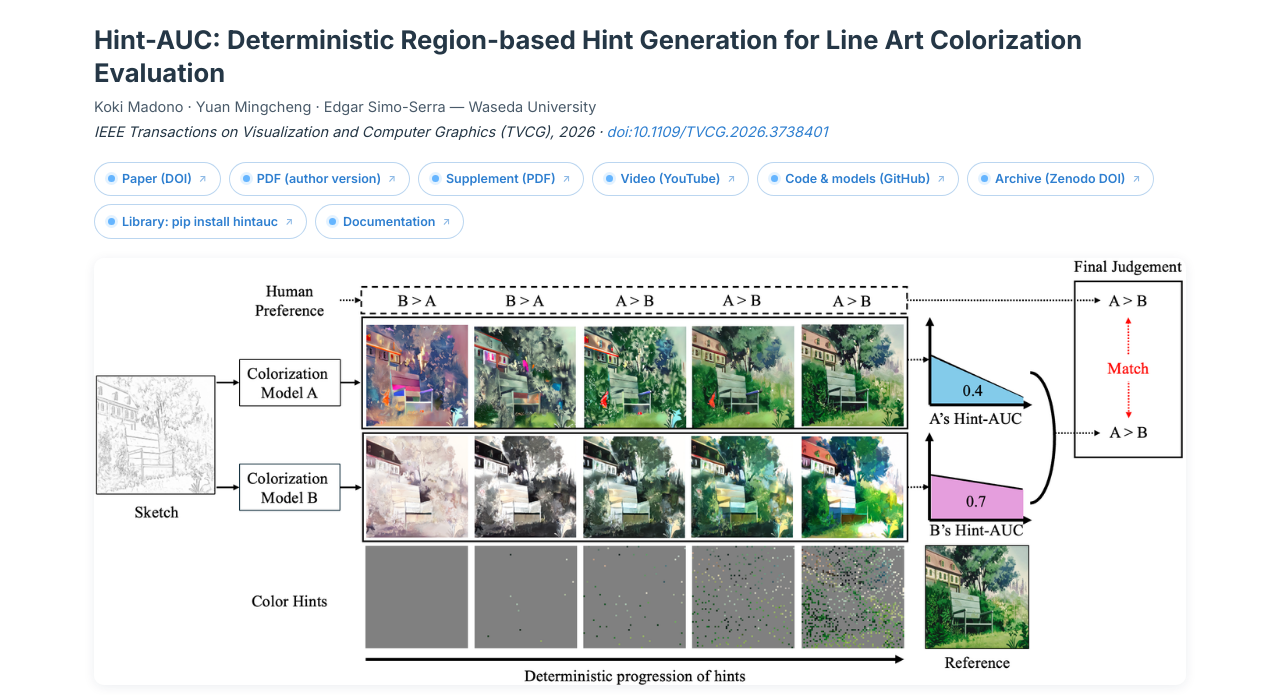
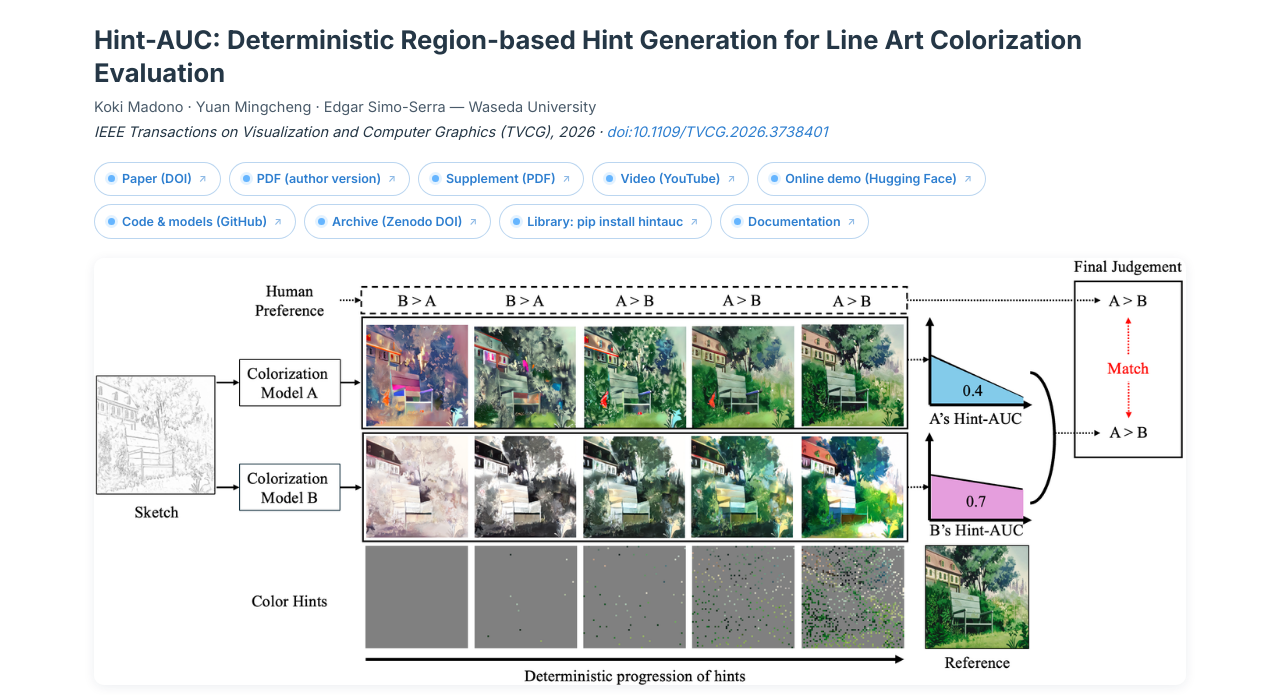
Before and after one commit to MADONOKOUKI/MADONOKOUKI.github.io, a plain HTML site: page projects/hintauc/index.html in a window 1280 px wide. Shown: the part 57-752 px from the top of the page. Drawn offline with Linux system fonts and the light colour scheme.

Commit message:
Hint-AUC page: link the online demo (Hugging Face Space)

```diff
--- a/projects/hintauc/index.html
+++ b/projects/hintauc/index.html
@@ -63,7 +63,7 @@
     <h1>Hint-AUC: Deterministic Region-based Hint Generation for Line Art Colorization Evaluation</h1>
     <p class="meta"><a href="../../">Koki Madono</a> · <a href="https://esslab.jp/en/members/" target="_blank" rel="noopener">Yuan Mingcheng</a> · <a href="https://esslab.jp/~ess/" target="_blank" rel="noopener">Edgar Simo-Serra</a> — Waseda University</p>
     <p class="venue">IEEE Transactions on Visualization and Computer Graphics (TVCG), 2026 · <a href="https://doi.org/10.1109/TVCG.2026.3738401" target="_blank" rel="noopener">doi:10.1109/TVCG.2026.3738401</a></p>
-    <ul class="chips"><li><a class="chip" href="https://doi.org/10.1109/TVCG.2026.3738401" target="_blank" rel="noopener">Paper (DOI)</a></li><li><a class="chip" href="../../papers/madono2026-hintauc.pdf">PDF (author version)</a></li><li><a class="chip" href="../../papers/madono2026-hintauc-supp.pdf">Supplement (PDF)</a></li><li><a class="chip" href="https://www.youtube.com/watch?v=JcV2Zg25Vdk" target="_blank" rel="noopener">Video (YouTube)</a></li><li><a class="chip" href="https://github.com/MADONOKOUKI/DetFill-with-DHT" target="_blank" rel="noopener">Code &amp; models (GitHub)</a></li><li><a class="chip" href="https://doi.org/10.5281/zenodo.22995102" target="_blank" rel="noopener">Archive (Zenodo DOI)</a></li><li><a class="chip" href="https://pypi.org/project/hintauc/" target="_blank" rel="noopener">Library: pip install hintauc</a></li><li><a class="chip" href="docs/">Documentation</a></li></ul>
+    <ul class="chips"><li><a class="chip" href="https://doi.org/10.1109/TVCG.2026.3738401" target="_blank" rel="noopener">Paper (DOI)</a></li><li><a class="chip" href="../../papers/madono2026-hintauc.pdf">PDF (author version)</a></li><li><a class="chip" href="../../papers/madono2026-hintauc-supp.pdf">Supplement (PDF)</a></li><li><a class="chip" href="https://www.youtube.com/watch?v=JcV2Zg25Vdk" target="_blank" rel="noopener">Video (YouTube)</a></li><li><a class="chip" href="https://huggingface.co/spaces/madorin0130/Hint-AUC" target="_blank" rel="noopener">Online demo (Hugging Face)</a></li><li><a class="chip" href="https://github.com/MADONOKOUKI/DetFill-with-DHT" target="_blank" rel="noopener">Code &amp; models (GitHub)</a></li><li><a class="chip" href="https://doi.org/10.5281/zenodo.22995102" target="_blank" rel="noopener">Archive (Zenodo DOI)</a></li><li><a class="chip" href="https://pypi.org/project/hintauc/" target="_blank" rel="noopener">Library: pip install hintauc</a></li><li><a class="chip" href="docs/">Documentation</a></li></ul>
 
     <figure><img src="../../images/projects/hintauc/teaser.png" alt="Hint-AUC overview: deterministic region-based hints at increasing hint ratios and the resulting evaluation curve">
       <figcaption>Interactive colorization methods are usually evaluated with randomly sampled hints. We generate the hints deterministically from the regions of the image, evaluate a model over the whole range of hint ratios, and summarise the curve as one number, the Hint-AUC.</figcaption></figure>
```
